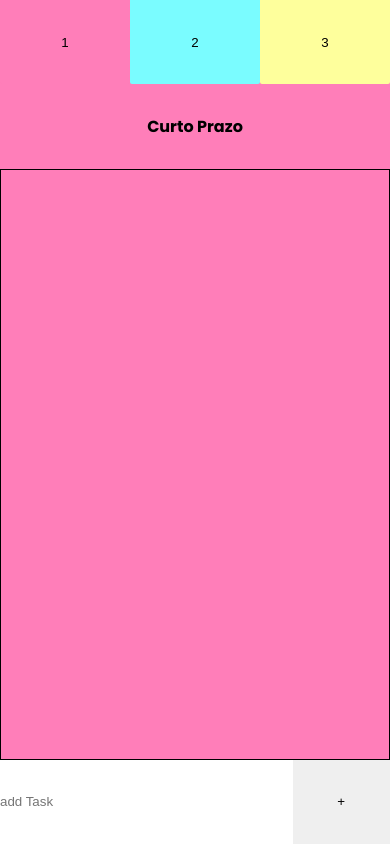
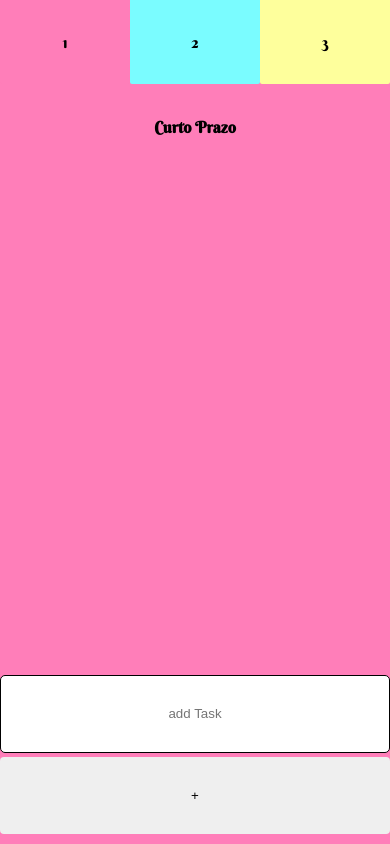
Before and after one commit to FravonDev/todo-list-old-version-, a plain HTML site: page index.html in a window 390 px wide. Drawn offline with Linux system fonts and the light colour scheme.

Commit message:
mudando posicionamentos dos elementos e suas cores

```diff
--- a/assets/css/style.css
+++ b/assets/css/style.css
@@ -1,3 +1,4 @@
+@import url('https://fonts.googleapis.com/css2?family=Berkshire+Swash&display=swap');
 @import url('https://fonts.googleapis.com/css2?family=Poppins:ital,wght@0,100;0,300;0,400;0,700;1,100;1,300;1,400;1,700&display=swap');
 
 /* :root{
@@ -16,6 +17,7 @@
     --yellow-card:#feff9c;
     --blue-card: #7afcff;
     --pink-card: #ff7eb9;
+    --btn-add-color:#faf6f5;
 
 
     --secondary-brown: #6d4c23;
@@ -24,7 +26,10 @@
     --secondary-brown2:#8E5D52;
     --secondary--brown3:#ECD6C4;
     font-family: 'Poppins', sans-serif;
-    font-size: 20px;
+    font-size: 16px;
+}
+.periods-title{
+    font-family: 'Berkshire Swash', cursive;
 }
 
 *{
@@ -117,6 +122,9 @@ body{
         width: 100%;
         height: 100%;
         border-radius: 0 0 2px 2px ;
+        font-family: 'Berkshire Swash', cursive;
+        font-size: 4vw;
+
     }
 
     .title-period{
@@ -133,21 +141,20 @@ body{
     }
 
     .checklist{
-        height: 70%;
+        height: 60%;
         padding: 1vh 1vw 1vw 1vh;
         display: flex;
         flex-direction: column;
-        align-items: stretch;
+        align-items: baseline;
         justify-content: center;
-        padding-left: 5%;
-        border: solid 1px black;
+        padding-left: 28%;
 
     }
     .newTask{
         width: 100%;
         display: flex;
-        flex-direction: row;
-        height: 10%;
+        flex-direction:column;
+        height: 20%;
 
     }
     .hiddeBtn1{
@@ -162,15 +169,40 @@ body{
     }
 
     .taskInput{
-        width: 75%;
-        height: 100%;
+        width: 100%;
+        height: 50%;
 
     }
     .buttonAdd{
         width: 25%;
 
     }
+    .taskInput{
+        text-align: center;
+        border-radius: 5px;
+        border: solid 1px black;
+        margin-bottom: 4px;
+    }
 
+    .taskInput:focus{
+    }
+    .buttonAdd{
+
+        width: 100%;
+        height: 50%;
+        margin-bottom: 10px;
+        padding: 0 0 0 0;
+
+        display: block;
+        width: 100%;
+        border: none;
+        color: black;
+        border-radius: 4px;
+        cursor: pointer;
+
+
+
+    }
 
 }
 
@@ -224,10 +256,8 @@ body{
         flex-direction: column;
         align-items: center;
         border-radius: 10px;
-        border:solid 5vw white;
+    }
 
-
-    }
     .title-period{
         display: flex;
         flex-direction: column;
@@ -279,7 +309,6 @@ body{
         text-transform: uppercase;
         float:left;
         height: auto;
-        width: 300px;
 
     }
     .newTask{
@@ -287,20 +316,22 @@ body{
         width: 100%;
         display:flex;
         flex-direction: column;
-        align-self: flex-end;
+        align-self: flex-start;
         /* opacity: 0.2; */
 
 
     }
+    .period:nth-child(1){
+        background-color: red;
+    }
 
     /* styling the input and button */
     .taskInput{
+
         border: none;
         border-bottom: 1px solid black;
         background-color: Transparent;
         background-repeat:no-repeat;
-
-
 
     }
     .hidde{
```
